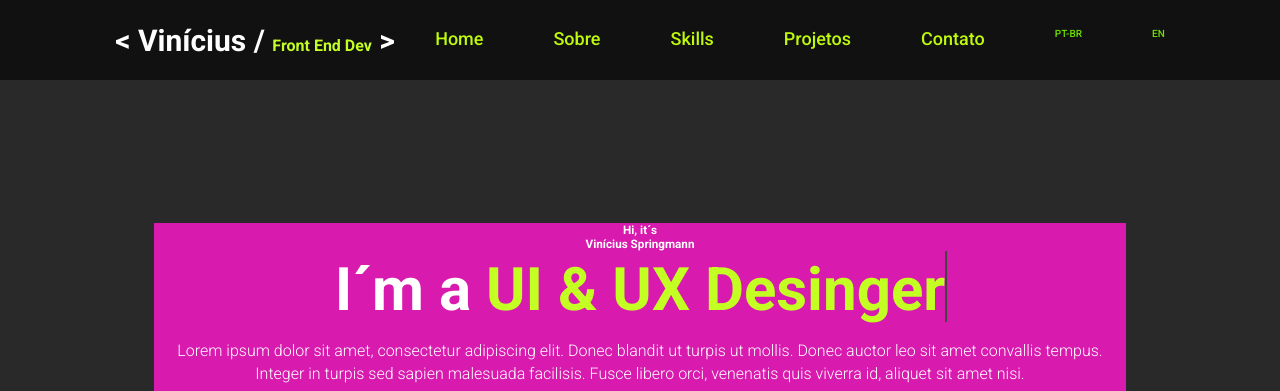
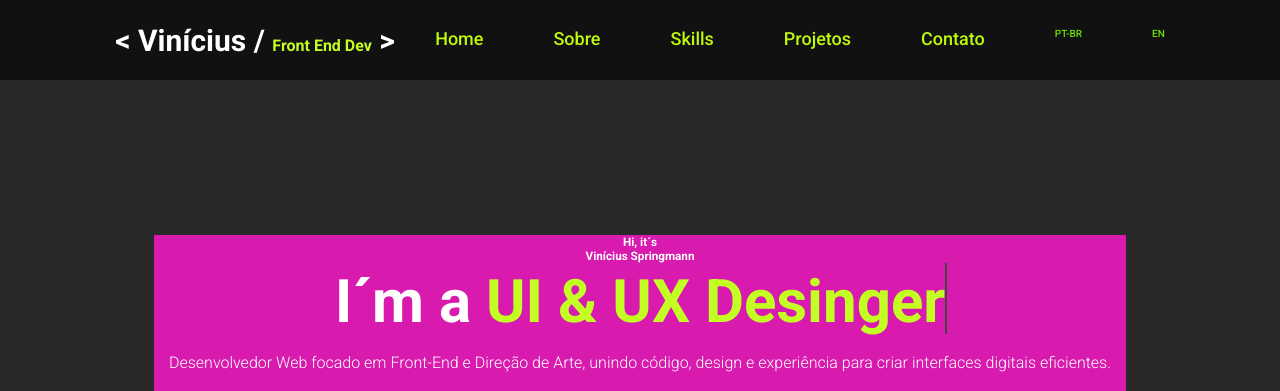
Before and after one commit to vguelere/desenvolvedor-front-end-estudos, a plain HTML site: page index.html in a window 1280 px wide. Shown: the top 391 px of the page. Drawn offline with Linux system fonts and the light colour scheme.

Commit message:
Atualiza texto do index e remove arquivos desnecessários

```diff
--- a/index.html
+++ b/index.html
@@ -48,7 +48,7 @@
                 <h3>Hi, it´s</h3> <h3><span>Vinícius Springmann</span></h3>
                 <h1 class="typing-text">I´m a <span></span></h1>
                 <br>
-                <span class="descritivo">Lorem ipsum dolor sit amet, consectetur adipiscing elit. Donec blandit ut turpis ut mollis. Donec auctor leo sit amet convallis tempus. Integer in turpis sed sapien malesuada facilisis. Fusce libero orci, venenatis quis viverra id, aliquet sit amet nisi.</span>
+                <span class="descritivo">Desenvolvedor Web focado em Front-End e Direção de Arte, unindo código, design e experiência para criar interfaces digitais eficientes.</span>
                 <div class="social-icons-2">
                     <a href="#" ><i class="fa-brands fa-linkedin"></i></a>
                     <a href="#" ><i class="fa-brands fa-github"></i></a>
```
Also changed, not shown: texte/texte2.html (deleted, +0 -8 lines), 1 other file.
